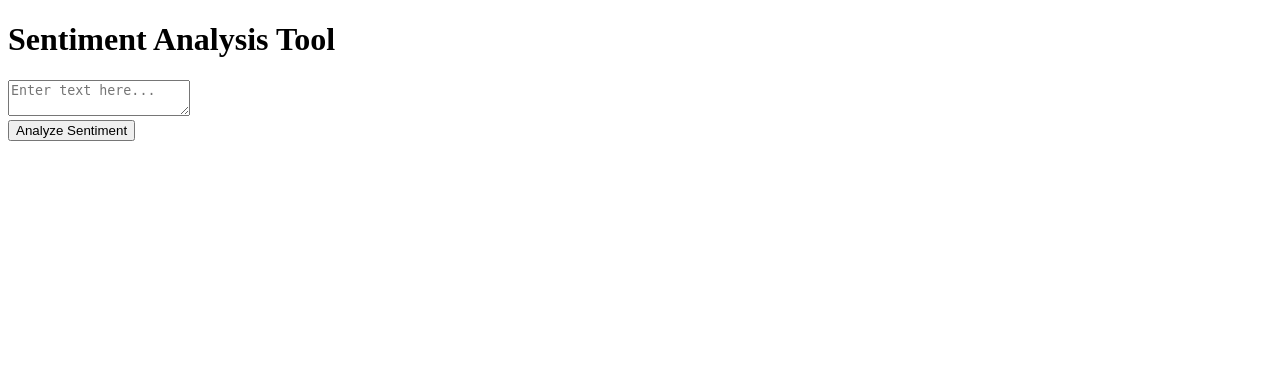
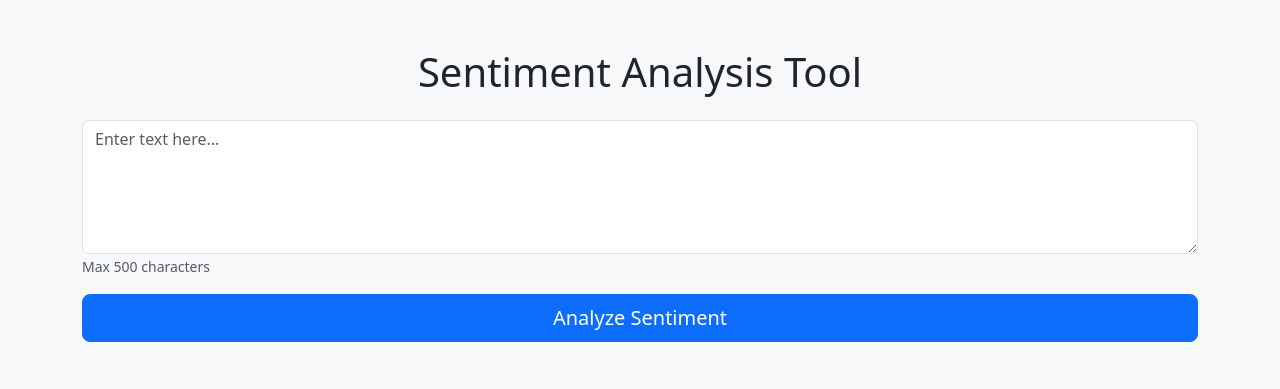
Before and after one commit to yusufadepoju973/sentiment-analysis-app, a Flask app: page / in a window 1280 px wide. Shown: the top 389 px of the page. Run offline with Flask 3, Linux system fonts and the light colour scheme.

Commit message:
updated app

```diff
--- a/app.py
+++ b/app.py
@@ -23,6 +23,7 @@
         # Perform sentiment analysis
         result = sentiment_analyzer(input_text)[0]
         sentiment = result["label"]  # Sentiment label (e.g., POSITIVE, NEGATIVE)
+        confidence = round(result["score"] * 100, 2)  # Confidence score in percentage
 
         # Map Hugging Face labels to your desired format
         sentiment_mapping = {
@@ -35,10 +36,11 @@
         }
         sentiment = sentiment_mapping.get(sentiment.upper(), sentiment)
 
-        return render_template("result.html", text=input_text, sentiment=sentiment)
+        return render_template("result.html", text=input_text, sentiment=sentiment, confidence=confidence)
 
     except Exception as e:
         return f"An error occurred: {str(e)}"
 
+
 if __name__ == '__main__':
     app.run(host='0.0.0.0', port=10000)
--- a/templates/index.html
+++ b/templates/index.html
@@ -2,13 +2,24 @@
 <html>
 <head>
     <title>Sentiment Analysis App by Adepoju Yusuf</title>
+    <link rel="stylesheet" href="https://cdn.jsdelivr.net/npm/bootstrap@5.3.0/dist/css/bootstrap.min.css">
 </head>
-<body>
-    <h1>Sentiment Analysis Tool</h1>
-    <form action="/predict" method="post">
-        <textarea name="text" placeholder="Enter text here..."></textarea>
-        <br>
-        <button type="submit">Analyze Sentiment</button>
-    </form>
+<body class="bg-light">
+    <div class="container py-5">
+        <h1 class="text-center">Sentiment Analysis Tool</h1>
+        <form action="/predict" method="post" class="mt-4">
+            <div class="mb-3">
+                <textarea
+                    name="text"
+                    class="form-control"
+                    rows="5"
+                    placeholder="Enter text here..."
+                    maxlength="500"
+                    required></textarea>
+                <small class="text-muted">Max 500 characters</small>
+            </div>
+            <button type="submit" class="btn btn-primary btn-lg w-100">Analyze Sentiment</button>
+        </form>
+    </div>
 </body>
 </html>
```
Also changed, not shown: templates/result.html (+13 -5 lines).
